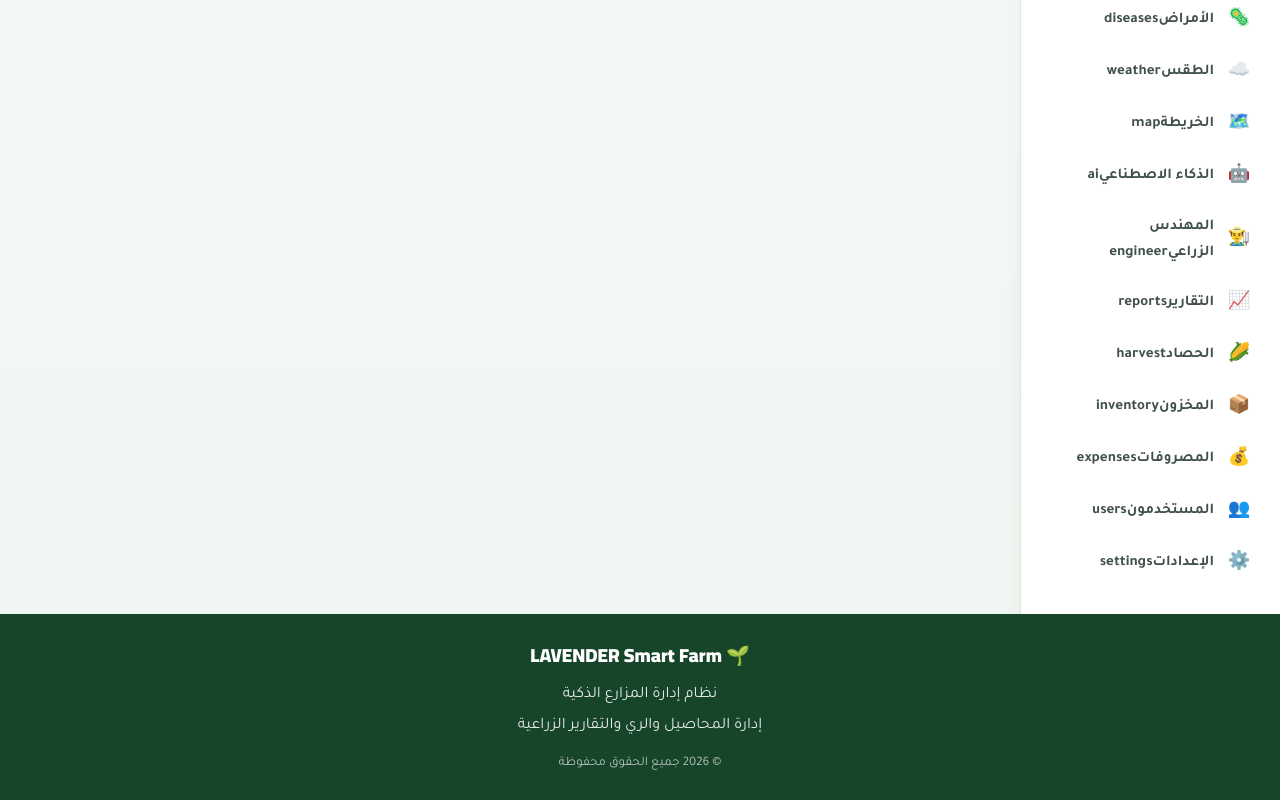
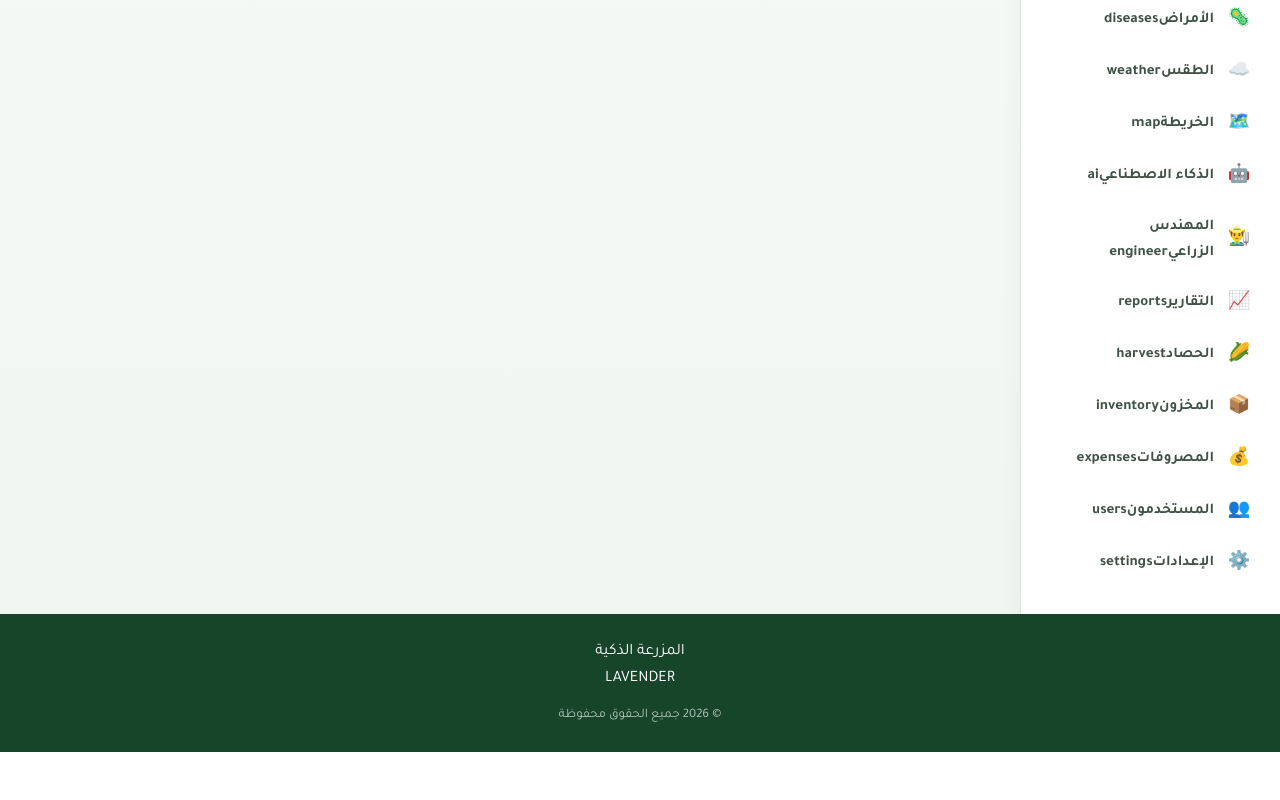
Before and after one commit to hasan776643tt-ops/LAVENDER, a React (Vite) app: page / in a window 1280 px wide. Shown: the part 505-1305 px from the top of the page. After the commit the page ends 1257 px from the top, so only its background shows below. Built offline with nearby package versions, Linux system fonts and the light colour scheme.

Commit message:
Update Footer.jsx

```diff
--- a/src/components/Footer.jsx
+++ b/src/components/Footer.jsx
@@ -1,62 +1,23 @@
 // src/components/Footer.jsx
 
-import { useSettings } from "../context/SettingsContext";
-import { translate } from "../utils/translation";
-
-const currentYear =
-  new Date().getFullYear();
-
+const currentYear = new Date().getFullYear();
 
 export default function Footer() {
-
-  const { settings } =
-    useSettings();
-
-  const language =
-    settings?.language || "ar";
-
-
   return (
-
     <footer className="app-footer">
 
-      <div className="footer-brand">
-
-        🌱 LAVENDER Smart Farm
-
+      <div className="footer-name">
+        المزرعة الذكية
       </div>
 
-
-      <div className="footer-description">
-
-        {translate(
-          "footer.description",
-          language
-        )}
-
-        <br />
-
-        {translate(
-          "footer.management",
-          language
-        )}
-
+      <div className="footer-lavender">
+        LAVENDER
       </div>
 
-
       <div className="footer-copy">
-
-        © {currentYear}{" "}
-
-        {translate(
-          "footer.rights",
-          language
-        )}
-
+        © {currentYear} جميع الحقوق محفوظة
       </div>
 
     </footer>
-
   );
-
 }
```
